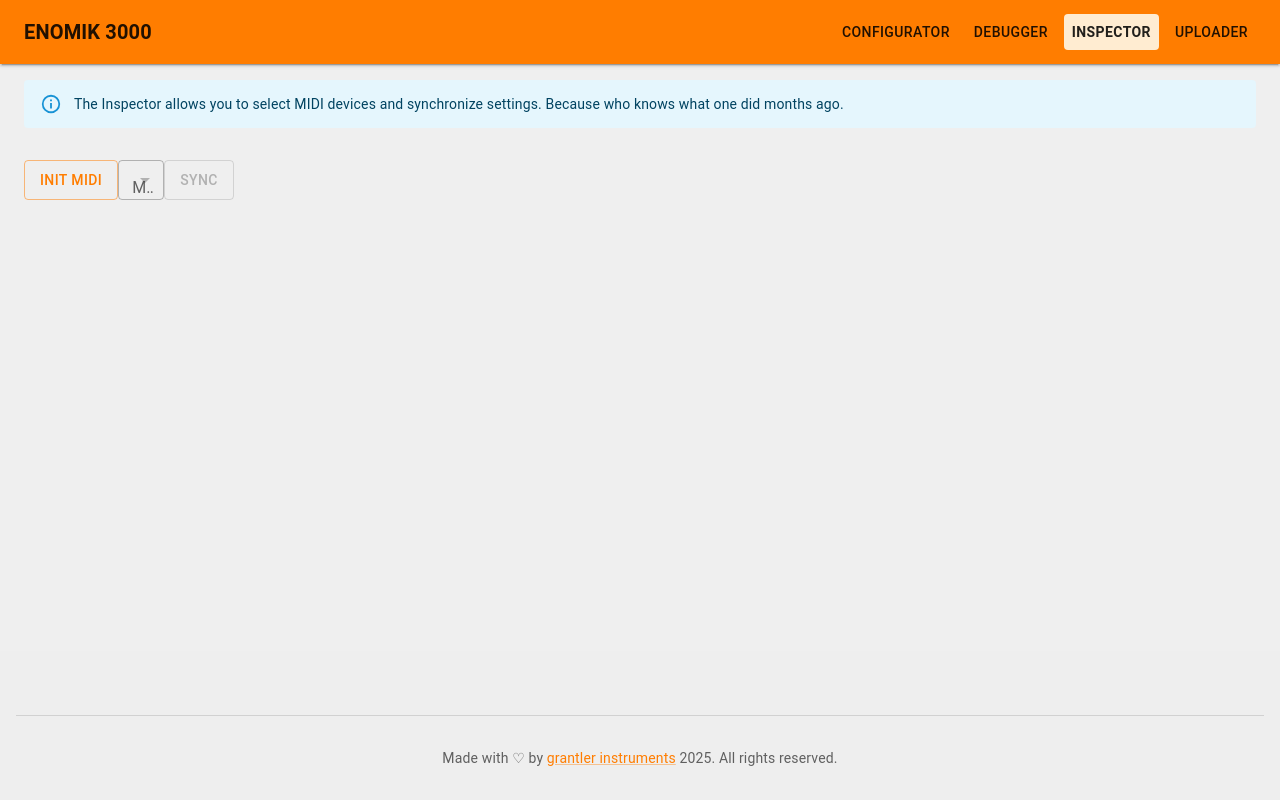
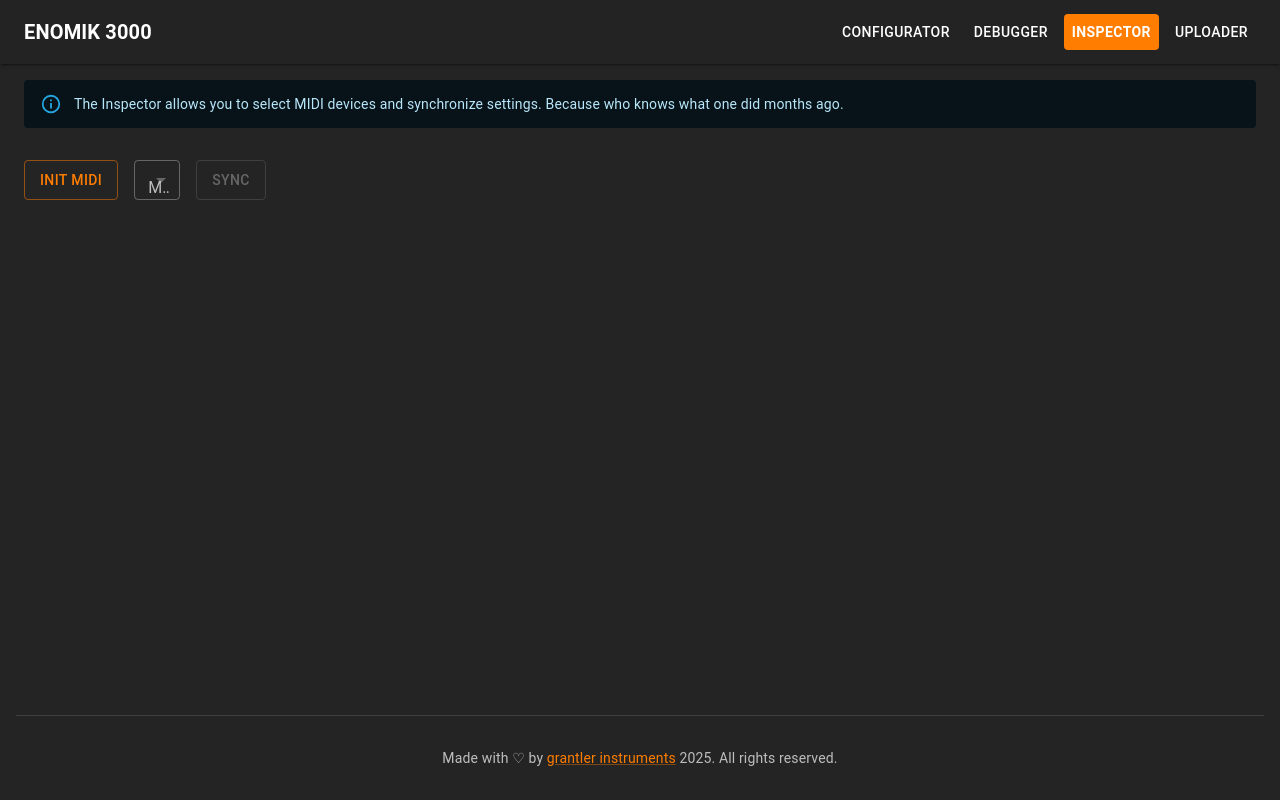
Before and after one commit to grantler-instruments/enomik-app, a React (Vite) app in the folder app/: page /enomik-app/inspector in a window 1280 px wide. Built offline with nearby package versions, Linux system fonts and the light colour scheme.

Commit message:
dark mode

```diff
--- a/app/src/components/Configurator.tsx
+++ b/app/src/components/Configurator.tsx
@@ -2,12 +2,10 @@ import { Box, Button, IconButton, Typography } from "@mui/material";
 import Accordion from "@mui/material/Accordion";
 import AccordionDetails from "@mui/material/AccordionDetails";
 import AccordionSummary from "@mui/material/AccordionSummary";
-import ArrowDownwardIcon from "@mui/icons-material/ArrowDownward";
 import ArrowDropDownIcon from "@mui/icons-material/ArrowDropDown";
 
 import DownloadIcon from "@mui/icons-material/Download";
 import FolderOpenIcon from "@mui/icons-material/FolderOpen";
-import ArrowRightIcon from "@mui/icons-material/FileUpload";
 
 import Inputs from "./Inputs";
 import Outputs from "./Outputs";
@@ -22,7 +20,6 @@ import InitMidi from "./InitMidi";
 const Configurator = () => {
   const deployConfiguration = useIOStore((state) => state.deploy);
   const initialized = useMIDIStore((state) => state.initialized);
-  const init = useMIDIStore((state) => state.init);
   const [selectedOutputId, setSelectedOutputId] = useState<string>("");
 
   const saveToFile = useIOStore((state) => state.saveToFile);
@@ -50,7 +47,7 @@ const Configurator = () => {
   };
 
   return (
-    <Box display={"flex"} flexDirection={"column"} gap={4}>
+    <Box display={"flex"} flexDirection={"column"} gap={4} marginBottom={2}>
       <Box marginTop={2}>
         <Accordion defaultExpanded>
           <AccordionSummary
--- a/app/src/components/Footer.tsx
+++ b/app/src/components/Footer.tsx
@@ -16,10 +16,6 @@ const Footer: React.FC = () => {
         py: 4,
         px: 2,
         mt: "auto",
-        backgroundColor: (theme) =>
-          theme.palette.mode === "light"
-            ? theme.palette.grey[200]
-            : theme.palette.grey[800],
         textAlign: "center",
       }}
     >
--- a/app/src/components/Header.tsx
+++ b/app/src/components/Header.tsx
@@ -30,7 +30,7 @@ const Header: React.FC = () => {
             color="inherit"
             sx={{
               "&.active": {
-                backgroundColor: "secondary.main",
+                backgroundColor: "primary.main",
                 fontWeight: 600,
               },
             }}
@@ -43,7 +43,7 @@ const Header: React.FC = () => {
             color="inherit"
             sx={{
               "&.active": {
-                backgroundColor: "secondary.main",
+                backgroundColor: "primary.main",
                 fontWeight: 600,
               },
             }}
@@ -56,7 +56,7 @@ const Header: React.FC = () => {
             color="inherit"
             sx={{
               "&.active": {
-                backgroundColor: "secondary.main",
+                backgroundColor: "primary.main",
                 fontWeight: 600,
               },
             }}
@@ -69,7 +69,7 @@ const Header: React.FC = () => {
             color="inherit"
             sx={{
               "&.active": {
-                backgroundColor: "secondary.main",
+                backgroundColor: "primary.main",
                 fontWeight: 600,
               },
             }}
--- a/app/src/components/Inspector.tsx
+++ b/app/src/components/Inspector.tsx
@@ -1,25 +1,42 @@
 import { Alert, Box, Button } from "@mui/material";
 import { useState } from "react";
 import MidiDeviceChooser from "./MidiDeviceChooser";
-import { useMIDIStore } from "../store/midi";
+import { useMIDIStore, type MidiMessage } from "../store/midi";
 import InitMidi from "./InitMidi";
+import { v4 as uuidv4 } from "uuid";
 
 const Inspector = () => {
   const [device, setDevice] = useState("");
   const initialized = useMIDIStore((state) => state.initialized);
+  const sendMessage = useMIDIStore((state) => state.sendMessage);
   return (
     <Box display={"flex"} flexDirection="column" gap={2} padding={2}>
       <Alert severity="info" sx={{ mb: 2 }}>
-        The Inspector allows you to select MIDI devices and synchronize settings.
-        Because who knows what one did months ago.
+        The Inspector allows you to select MIDI devices and synchronize
+        settings. Because who knows what one did months ago.
       </Alert>
-      <Box display={"flex"} flex={1}>
+      <Box display={"flex"} flex={1} gap={2}>
         <InitMidi></InitMidi>
         <MidiDeviceChooser
           value={device}
           onChange={(e) => setDevice(e)}
         ></MidiDeviceChooser>
-        <Button variant="outlined" color="primary" disabled={!initialized}>
+        <Button
+          variant="outlined"
+          color="primary"
+          disabled={!initialized}
+          onClick={() => {
+            const sysexMessage = [0xf0, 0x7d, 0x06, 0xf7];
+            const msg: MidiMessage = {
+              id: uuidv4(),
+              type: 240,
+              channel: 1,
+              data: sysexMessage,
+              timestamp: Date.now(),
+            };
+            sendMessage(msg);
+          }}
+        >
           sync
         </Button>
       </Box>
--- a/app/src/muiTheme.ts
+++ b/app/src/muiTheme.ts
@@ -4,7 +4,7 @@ import { createTheme } from "@mui/material/styles";
 
 const theme = createTheme({
   palette: {
-    mode: "light",
+    mode: "dark",
     primary: {
       main: "#ff7d00",
     },
@@ -12,7 +12,7 @@ const theme = createTheme({
       main: "#ffecd1",
     },
     background: {
-      default: "#efefef"
+      default: "#242424"
     }
   },
     typography: {
--- a/app/src/store/io.ts
+++ b/app/src/store/io.ts
@@ -109,7 +109,8 @@ interface IOState {
 
 export const useIOStore = create<IOState>()(
   devtools(
-    persist((set, get) => ({
+    persist(
+      (set, get) => ({
         inputs: [],
         outputs: [],
         peers: [],
@@ -316,7 +317,8 @@ export const useIOStore = create<IOState>()(
             useMIDIStore.getState().sendMessage(msg);
           });
         },
-    })),
+      }),
       { name: "IOStore" }
     )
+  )
 );
```
Lines whose indentation alone changed are shown as unchanged.
